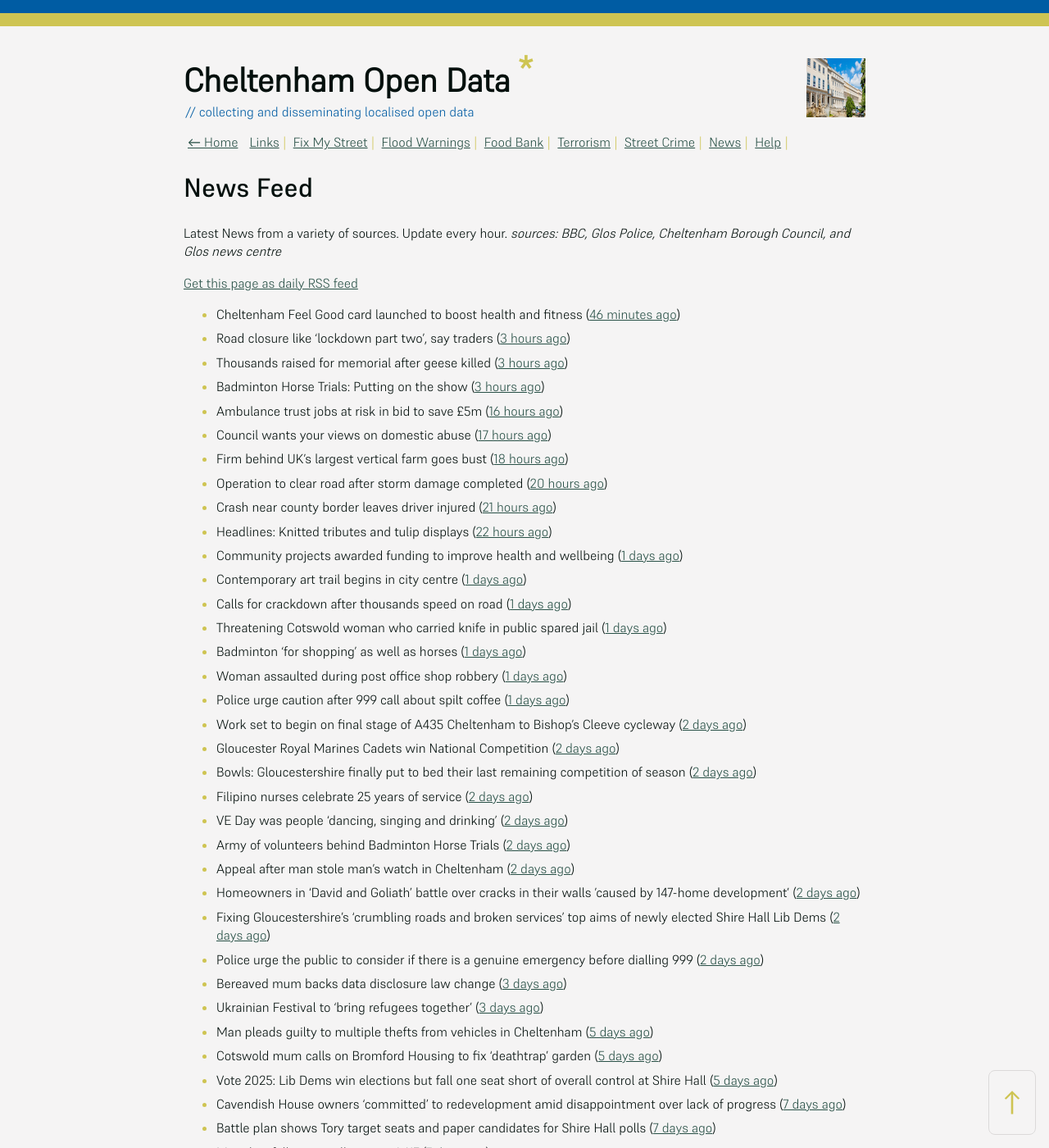
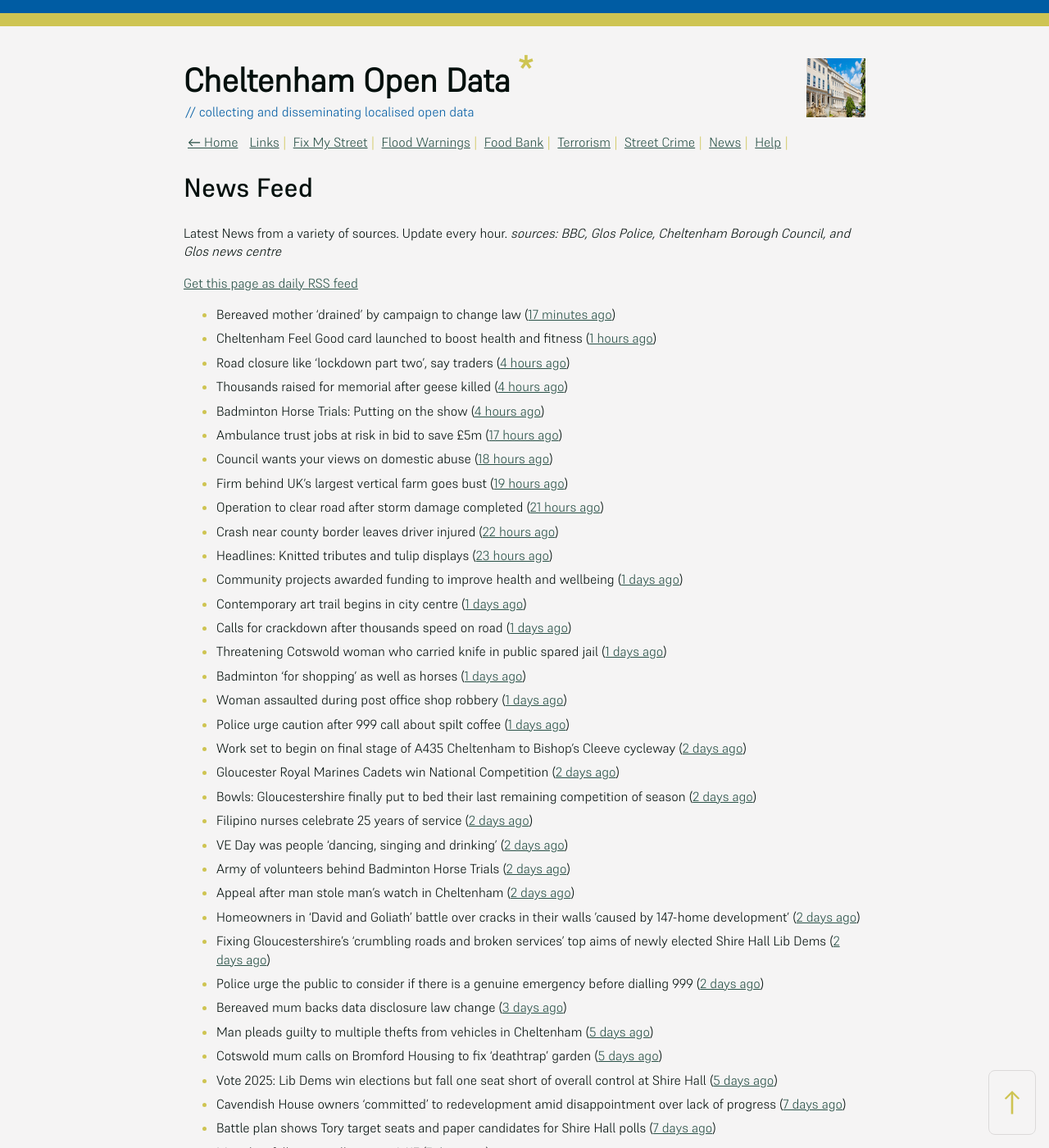
Before and after one commit to mat-0/cheltenham-open-data, a Jekyll site: the page built from _pages/news.md, in a window 1280 px wide and 1400 px high. Shown: the whole window at 82% size. Built offline with Jekyll 4.4.1, drawn with Linux system fonts in a browser that asks for light colours; some of the changed text lies outside the part shown.

Commit message:
Updated 2025-05-08 09:57:55

```diff
--- a/_pages/news.md
+++ b/_pages/news.md
@@ -12,16 +12,17 @@ _sources: BBC, Glos Police, Cheltenham Borough Council, and Glos news centre_
 [Get this page as daily RSS feed](/daily.rss)
 
 <!-- news_marker starts -->
-- Cheltenham Feel Good card launched to boost health and fitness ([46 minutes ago](https://www.cheltenham.gov.uk/news/article/3007/cheltenham_feel_good_card_launched_to_boost_health_and_fitness))
-- Road closure like 'lockdown part two', say traders ([3 hours ago](https://www.bbc.com/news/articles/c3r8r3yrjgjo))
-- Thousands raised for memorial after geese killed ([3 hours ago](https://www.bbc.com/news/articles/cn80d0k231yo))
-- Badminton Horse Trials: Putting on the show ([3 hours ago](https://www.bbc.com/news/articles/c1lm3e424dqo))
-- Ambulance trust jobs at risk in bid to save £5m ([16 hours ago](https://www.bbc.com/news/articles/c078721k50xo))
-- Council wants your views on domestic abuse ([17 hours ago](https://gloucesternewscentre.co.uk/council-wants-your-views-on-domestic-abuse/))
-- Firm behind UK's largest vertical farm goes bust ([18 hours ago](https://www.bbc.com/news/articles/c9qwq5245zvo))
-- Operation to clear road after storm damage completed ([20 hours ago](https://www.bbc.com/news/articles/cp91d93kv7vo))
-- Crash near county border leaves driver injured ([21 hours ago](https://www.bbc.com/news/articles/cd7v7z98xvwo))
-- Headlines: Knitted tributes and tulip displays ([22 hours ago](https://www.bbc.com/news/articles/cvg7gd25ev2o))
+- Bereaved mother 'drained' by campaign to change law ([17 minutes ago](https://www.bbc.com/news/articles/c99p985r1xgo))
+- Cheltenham Feel Good card launched to boost health and fitness ([1 hours ago](https://www.cheltenham.gov.uk/news/article/3007/cheltenham_feel_good_card_launched_to_boost_health_and_fitness))
+- Road closure like 'lockdown part two', say traders ([4 hours ago](https://www.bbc.com/news/articles/c3r8r3yrjgjo))
+- Thousands raised for memorial after geese killed ([4 hours ago](https://www.bbc.com/news/articles/cn80d0k231yo))
+- Badminton Horse Trials: Putting on the show ([4 hours ago](https://www.bbc.com/news/articles/c1lm3e424dqo))
+- Ambulance trust jobs at risk in bid to save £5m ([17 hours ago](https://www.bbc.com/news/articles/c078721k50xo))
+- Council wants your views on domestic abuse ([18 hours ago](https://gloucesternewscentre.co.uk/council-wants-your-views-on-domestic-abuse/))
+- Firm behind UK's largest vertical farm goes bust ([19 hours ago](https://www.bbc.com/news/articles/c9qwq5245zvo))
+- Operation to clear road after storm damage completed ([21 hours ago](https://www.bbc.com/news/articles/cp91d93kv7vo))
+- Crash near county border leaves driver injured ([22 hours ago](https://www.bbc.com/news/articles/cd7v7z98xvwo))
+- Headlines: Knitted tributes and tulip displays ([23 hours ago](https://www.bbc.com/news/articles/cvg7gd25ev2o))
 - Community projects awarded funding to improve health and wellbeing ([1 days ago](https://www.cheltenham.gov.uk/news/article/3006/community_projects_awarded_funding_to_improve_health_and_wellbeing))
 - Contemporary art trail begins in city centre ([1 days ago](https://www.bbc.com/news/articles/cdrg7pjg8pvo))
 - Calls for crackdown after thousands speed on road ([1 days ago](https://www.bbc.com/news/articles/cj454v1qzrxo))
@@ -40,7 +41,6 @@ _sources: BBC, Glos Police, Cheltenham Borough Council, and Glos news centre_
 - Fixing Gloucestershire’s ‘crumbling roads and broken services’ top aims of newly elected Shire Hall Lib Dems ([2 days ago](https://gloucesternewscentre.co.uk/fixing-gloucestershires-crumbling-roads-and-broken-services-top-aims-of-newly-elected-shire-hall-lib-dems/))
 - Police urge the public to consider if there is a genuine emergency before dialling 999 ([2 days ago](https://gloucesternewscentre.co.uk/police-urge-the-public-to-consider-if-there-is-a-genuine-emergency-before-dialling-999/))
 - Bereaved mum backs data disclosure law change ([3 days ago](https://www.bbc.com/news/articles/cql6q2nlzvno))
-- Ukrainian Festival to 'bring refugees together' ([3 days ago](https://www.bbc.com/news/articles/c4g2qzzvjq0o))
 - Man pleads guilty to multiple thefts from vehicles in Cheltenham ([5 days ago](https://gloucesternewscentre.co.uk/man-pleads-guilty-to-multiple-thefts-from-vehicles-in-cheltenham/))
 - Cotswold mum calls on Bromford Housing to fix ‘deathtrap’ garden ([5 days ago](https://gloucesternewscentre.co.uk/cotswold-mum-calls-on-bromford-housing-to-fix-deathtrap-garden/))
 - Vote 2025: Lib Dems win elections but fall one seat short of overall control at Shire Hall ([5 days ago](https://gloucesternewscentre.co.uk/vote-2025-lib-dems-win-elections-but-fall-one-seat-short-of-overall-control-at-shire-hall/))
```
Also changed, not shown: other parts of _pages/news.md (+1 -1 lines), _data/flood.json (+5 -69 lines), _pages/fix-my-street.md (+4 -4 lines), index.md (+5 -5 lines).
